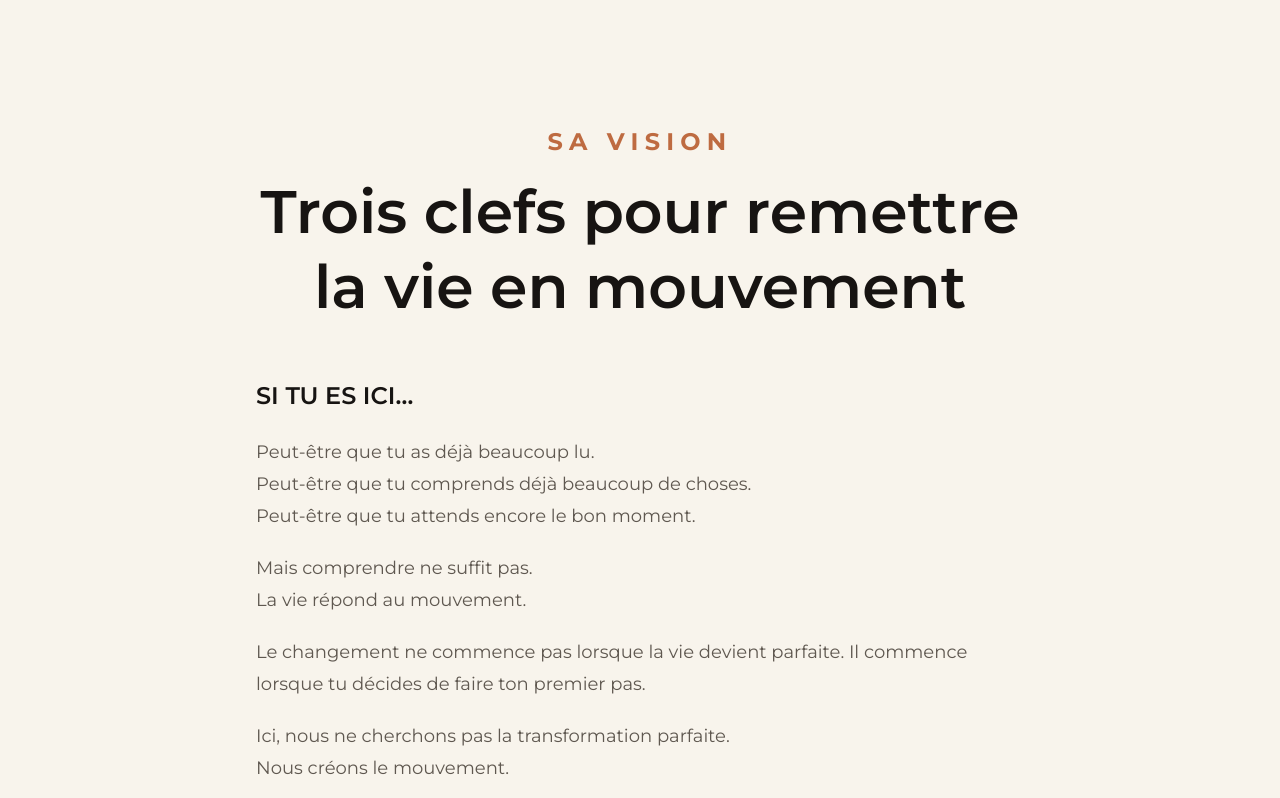
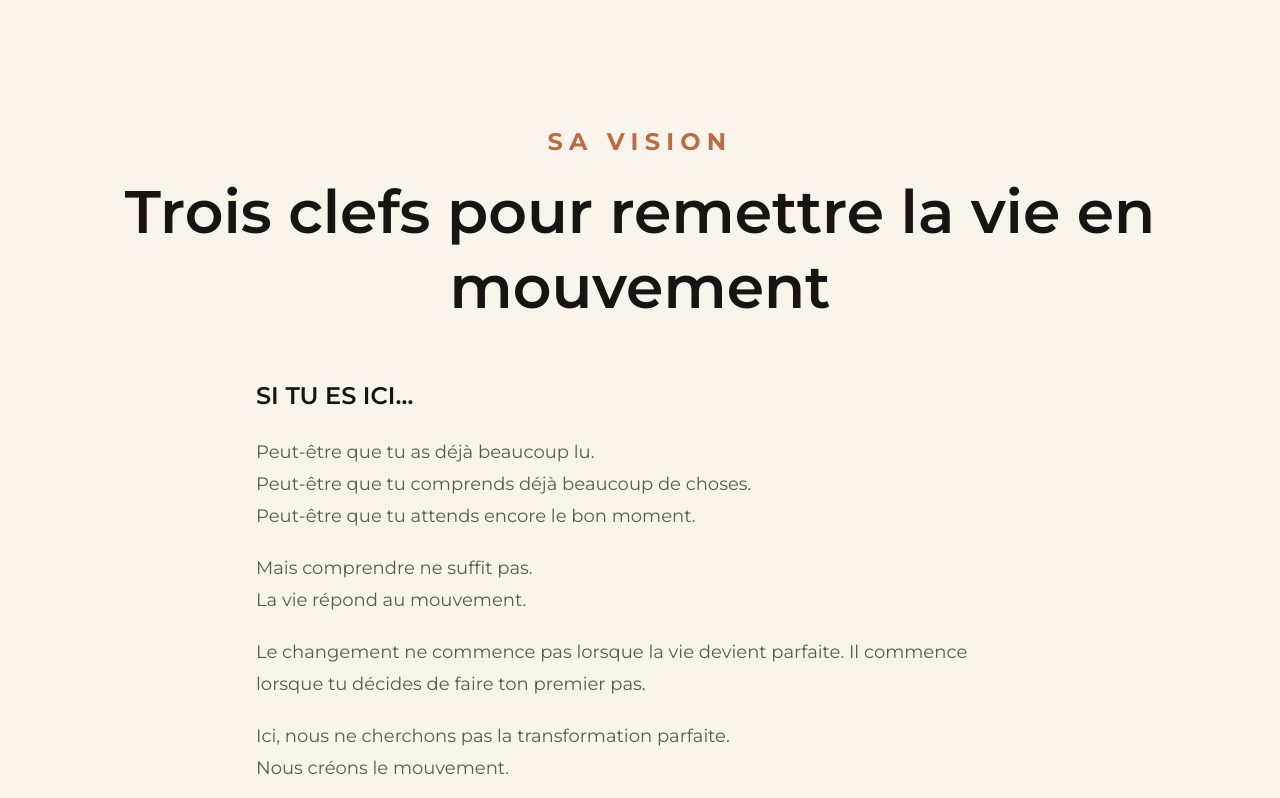
Before and after one commit to ZAKMOUCHTATI44/Lailatazi-yallahalavie.com, a Next.js app: page / in a window 1280 px wide. Shown: the part 802-1600 px from the top of the page. Built offline with nearby package versions, Linux system fonts and the light colour scheme.

Commit message:
correction

```diff
--- a/app/page.tsx
+++ b/app/page.tsx
@@ -200,7 +200,7 @@ function SectionHeading({
   text?: string;
 }) {
   return (
-    <div className="mx-auto max-w-3xl text-center">
+    <div className="mx-auto container text-center">
       {eyebrow ? (
         <p className="mb-4 text-2xl font-bold uppercase tracking-[0.26em] text-[#be6b41]">
           {eyebrow}
```
